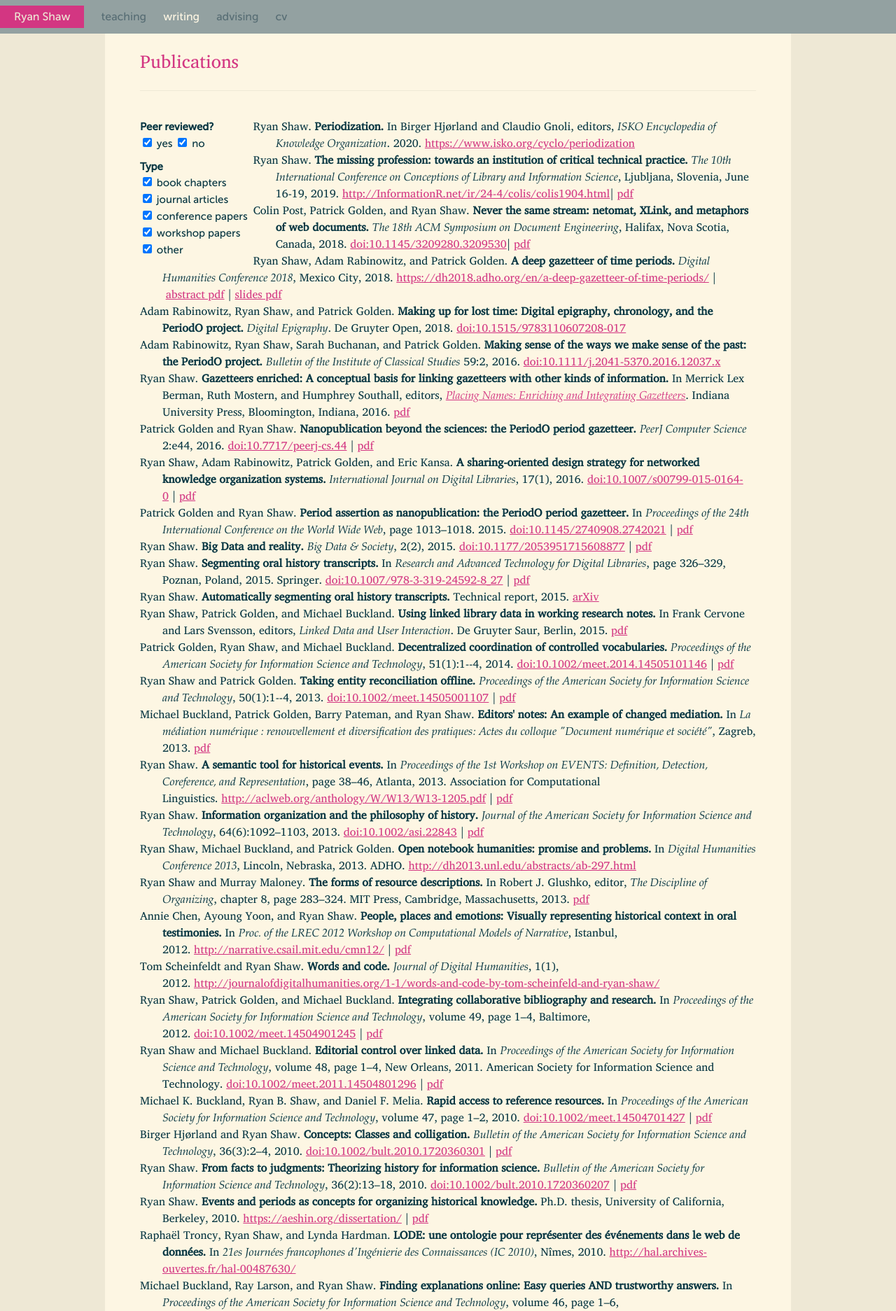
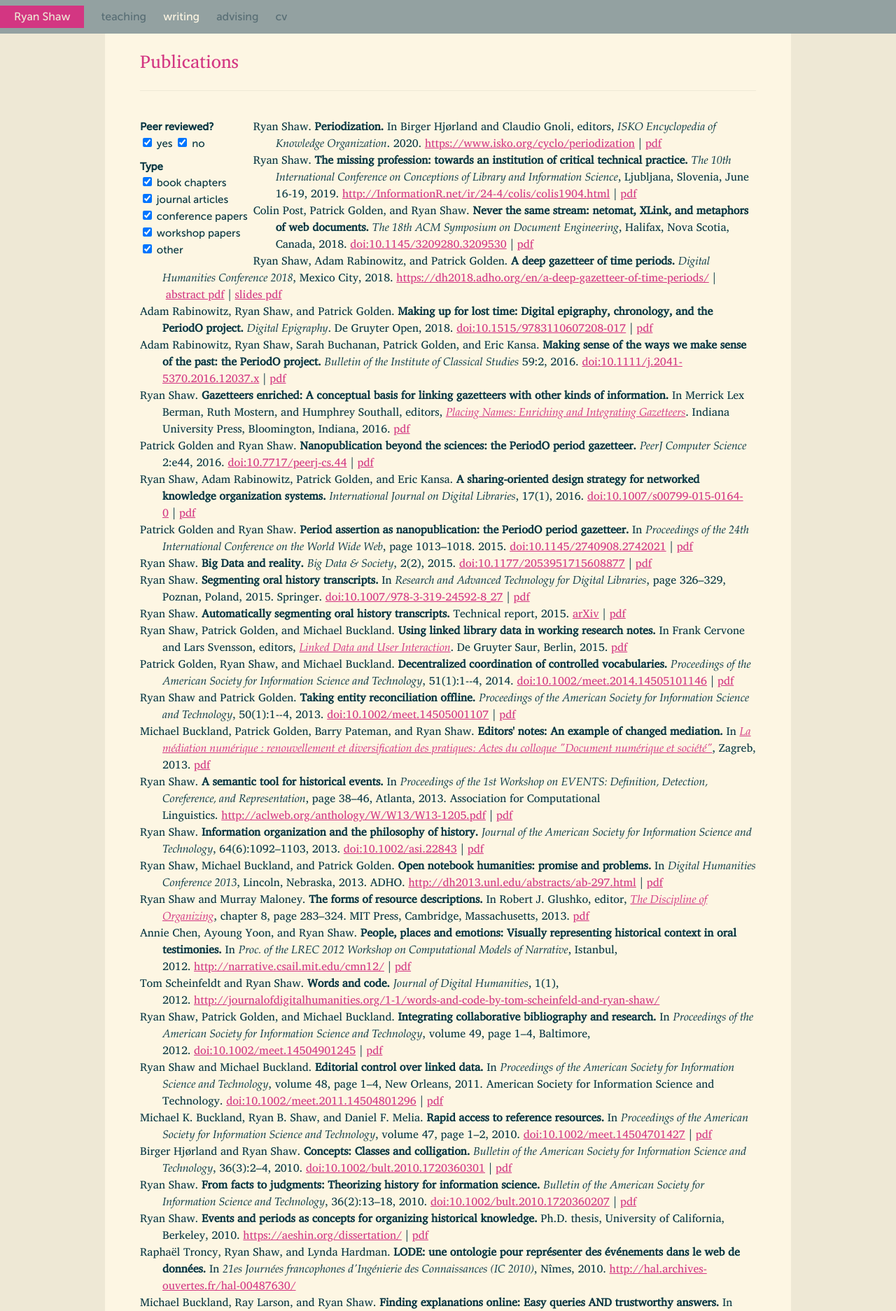
Before and after one commit to rybesh/aeshin, a Django app: page /writing/ in a window 1280 px wide. Shown: the top 1873 px of the page at 70% size. Run offline with Django 3.2, Linux system fonts and the light colour scheme; parts of the project's set-up code (start-up, migrations or seed data) failed here and were passed over; some web fonts are replaced.

Commit message:
add missing publication pdfs and archive non-doi links

```diff
--- a/aeshin/templates/writing.html
+++ b/aeshin/templates/writing.html
@@ -54,7 +54,7 @@
      >
     Ryan Shaw.
     <span class="title">Periodization.</span>
-    In Birger Hjørland and Claudio Gnoli, editors, <em>ISKO Encyclopedia of Knowledge Organization</em>. 2020.&nbsp;<a href="https://www.isko.org/cyclo/periodization">https://www.isko.org/cyclo/periodization</a>
+    In Birger Hjørland and Claudio Gnoli, editors, <em>ISKO Encyclopedia of Knowledge Organization</em>. 2020.&nbsp;<a href="https://web.archive.org/web/20201102131811/https://www.isko.org/cyclo/periodization">https://www.isko.org/cyclo/periodization</a>&nbsp;|&nbsp;<a href="{% static "pubs/Shaw - 2020 - Periodization.pdf" %}">pdf</a>
   </p>
 
   <p class="item"
@@ -63,7 +63,7 @@
      >
     Ryan Shaw.
     <span class="title">The missing profession: towards an institution of critical technical practice.</span>
-    <em>The 10th International Conference on Conceptions of Library and Information Science</em>, Ljubljana, Slovenia, June 16-19, 2019.&nbsp;<a href="https://web.archive.org/web/20191222012823/http://informationr.net/ir/24-4/colis/colis1904.html">http://InformationR.net/ir/24-4/colis/colis1904.html</a>|&nbsp;<a href="{% static "pubs/Shaw - 2019 - The missing profession : toward an institution of critical technical practice.pdf" %}">pdf</a>
+    <em>The 10th International Conference on Conceptions of Library and Information Science</em>, Ljubljana, Slovenia, June 16-19, 2019.&nbsp;<a href="https://web.archive.org/web/20201102153121/http://informationr.net/ir/24-4/colis/colis1904.html">http://InformationR.net/ir/24-4/colis/colis1904.html</a>&nbsp;|&nbsp;<a href="{% static "pubs/Shaw - 2019 - The missing profession toward an institution of critical technical practice.pdf" %}">pdf</a>
   </p>
 
   <p id="post2018"
@@ -73,7 +73,7 @@
      >
     Colin Post, Patrick Golden, and Ryan Shaw.
     <span class="title">Never the same stream: netomat, XLink, and metaphors of web documents.</span>
-    <em>The 18th ACM Symposium on Document Engineering</em>, Halifax, Nova Scotia, Canada, 2018.&nbsp;<a href="https://doi.org/10.1145/3209280.3209530">doi:10.1145/3209280.3209530</a>|&nbsp;<a href="{% static "pubs/Post, Golden, and Shaw - 2018 - Never the same stream.pdf" %}">pdf</a>
+    <em>The 18th ACM Symposium on Document Engineering</em>, Halifax, Nova Scotia, Canada, 2018.&nbsp;<a href="https://doi.org/10.1145/3209280.3209530">doi:10.1145/3209280.3209530</a>&nbsp;|&nbsp;<a href="{% static "pubs/Post, Golden, and Shaw - 2018 - Never the same stream.pdf" %}">pdf</a>
   </p>
 
   <p class="item"
@@ -82,7 +82,7 @@
      >
     Ryan Shaw, Adam Rabinowitz, and Patrick Golden.
     <span class="title">A deep gazetteer of time periods.</span>
-    <em>Digital Humanities Conference 2018</em>, Mexico City, 2018.&nbsp;<a href="https://dh2018.adho.org/en/a-deep-gazetteer-of-time-periods/">https://dh2018.adho.org/en/a-deep-gazetteer-of-time-periods/</a>&nbsp;|&nbsp<a href="{% static "pubs/Shaw, Rabinowitz, and Golden - 2018 - A deep gazetteer of time periods.pdf" %}">abstract pdf</a>&nbsp;|&nbsp<a href="{% static "pubs/PeriodO - DH 2018.pdf" %}">slides pdf</a>
+    <em>Digital Humanities Conference 2018</em>, Mexico City, 2018.&nbsp;<a href="https://web.archive.org/web/20201103215423/https://dh2018.adho.org/en/a-deep-gazetteer-of-time-periods/">https://dh2018.adho.org/en/a-deep-gazetteer-of-time-periods/</a>&nbsp;|&nbsp<a href="{% static "pubs/Shaw, Rabinowitz, and Golden - 2018 - A deep gazetteer of time periods.pdf" %}">abstract pdf</a>&nbsp;|&nbsp<a href="{% static "pubs/PeriodO - DH 2018.pdf" %}">slides pdf</a>
   </p>
 
   <p class="item"
@@ -91,16 +91,16 @@
      >
     Adam Rabinowitz, Ryan Shaw, and Patrick Golden.
     <span class="title">Making up for lost time: Digital epigraphy, chronology, and the PeriodO project.</span>
-    <em>Digital Epigraphy</em></a>. De Gruyter Open, 2018.&nbsp;<a href="https://doi.org/10.1515/9783110607208-017">doi:10.1515/9783110607208-017</a>
+    <em>Digital Epigraphy</em></a>. De Gruyter Open, 2018.&nbsp;<a href="https://doi.org/10.1515/9783110607208-017">doi:10.1515/9783110607208-017</a>&nbsp;|&nbsp;<a href="{% static "pubs/Rabinowitz, Shaw, and Golden - 2018 - Making up for Lost Time Digital Epigraphy, Chronology, and the PeriodO Project.pdf" %}">pdf</a>
   </p>
 
   <p class="item"
      data-peer-reviewed="yes"
      data-type="journal-article"
      >
-    Adam Rabinowitz, Ryan Shaw, Sarah Buchanan, and Patrick Golden.
+    Adam Rabinowitz, Ryan Shaw, Sarah Buchanan, Patrick Golden, and Eric Kansa.
     <span class="title">Making sense of the ways we make sense of the past: the PeriodO project.</span>
-    <em>Bulletin of the Institute of Classical Studies</em> 59:2, 2016.&nbsp;<a href="https://doi.org/10.1111/j.2041-5370.2016.12037.x">doi:10.1111/j.2041-5370.2016.12037.x</a>
+    <em>Bulletin of the Institute of Classical Studies</em> 59:2, 2016.&nbsp;<a href="https://doi.org/10.1111/j.2041-5370.2016.12037.x">doi:10.1111/j.2041-5370.2016.12037.x</a>&nbsp;|&nbsp;<a href="{% static "pubs/Rabinowitz, Shaw, Buchanan, Golden, and Kansa - 2016 - Making sense of the ways we make sense of the past the PeriodO project.pdf" %}">pdf</a>
  </p>
 
   <p class="item"
@@ -167,7 +167,7 @@
      >
     Ryan Shaw.
     <span class="title">Automatically segmenting oral history transcripts.</span>
-    Technical report, 2015.&nbsp;<a href="http://arxiv.org/abs/1509.08842">arXiv</a>
+    Technical report, 2015.&nbsp;<a href="http://arxiv.org/abs/1509.08842">arXiv</a>&nbsp;|&nbsp;<a href="{% static "pubs/Shaw - 2015 - Automatically Segmenting Oral History Transcripts.pdf" %}">pdf</a>
   </p>
 
   <p class="item"
@@ -177,7 +177,7 @@
     Ryan Shaw, Patrick Golden, and Michael Buckland.
     <span class="title">Using linked library data in working research notes.</span>
     In Frank Cervone and Lars Svensson, editors,
-    <em>Linked Data and User Interaction</em>. De Gruyter Saur, Berlin, 2015.&nbsp;<a href="{% static "pubs/Shaw, Golden, Buckland - 2015 - Using Linked Library Data in Working Research Notes.pdf" %}">pdf</a>
+    <a href="http://www.worldcat.org/oclc/968969532"><em>Linked Data and User Interaction</em></a>. De Gruyter Saur, Berlin, 2015.&nbsp;<a href="{% static "pubs/Shaw, Golden, Buckland - 2015 - Using Linked Library Data in Working Research Notes.pdf" %}">pdf</a>
   </p>
 
   <p class="item"
@@ -206,8 +206,8 @@
      >
     Michael Buckland, Patrick Golden, Barry Pateman, and Ryan Shaw.
     <span class="title">Editors' notes: An example of changed mediation.</span>
-    In <em>La m&eacute;diation num&eacute;rique : renouvellement et diversification des pratiques:
-      Actes du colloque "Document num&eacute;rique et soci&eacute;t&eacute;"</em>, Zagreb, 2013.&nbsp;<a href="{% static "pubs/Buckland, Golden, Pateman, & Shaw - 2013 - Editors' Notes An Example of Changed Mediation.pdf" %}">pdf</a>
+    In <a href="http://www.worldcat.org/oclc/870439615"><em>La m&eacute;diation num&eacute;rique : renouvellement et diversification des pratiques:
+      Actes du colloque "Document num&eacute;rique et soci&eacute;t&eacute;"</em></a>, Zagreb, 2013.&nbsp;<a href="{% static "pubs/Buckland, Golden, Pateman, & Shaw - 2013 - Editors' Notes An Example of Changed Mediation.pdf" %}">pdf</a>
   </p>
 
   <p class="item"
@@ -218,7 +218,7 @@
     <span class="title">A semantic tool for historical events.</span>
     In <em>Proceedings of the 1st Workshop on EVENTS: Definition,
       Detection, Coreference, and Representation</em>, page 38&ndash;46, Atlanta, 2013.
-    Association for Computational Linguistics.&nbsp;<a href="http://aclweb.org/anthology/W/W13/W13-1205.pdf">http://aclweb.org/anthology/W/W13/W13-1205.pdf</a>&nbsp;|&nbsp;<a href="{% static "pubs/Shaw - 2013 - A Semantic Tool for Historical Events.pdf" %}">pdf</a>
+    Association for Computational Linguistics.&nbsp;<a href="https://web.archive.org/web/20150909073156/http://aclweb.org/anthology/W/W13/W13-1205.pdf">http://aclweb.org/anthology/W/W13/W13-1205.pdf</a>&nbsp;|&nbsp;<a href="{% static "pubs/Shaw - 2013 - A Semantic Tool for Historical Events.pdf" %}">pdf</a>
   </p>
 
   <p class="item"
@@ -238,7 +238,7 @@
     Ryan Shaw, Michael Buckland, and Patrick Golden.
     <span class="title">Open notebook humanities: promise and problems.</span>
     In <em>Digital Humanities Conference 2013</em>, Lincoln, Nebraska, 2013.
-    ADHO.&nbsp;<a href="http://dh2013.unl.edu/abstracts/ab-297.html">http://dh2013.unl.edu/abstracts/ab-297.html</a>
+    ADHO.&nbsp;<a href="https://web.archive.org/web/20201103224421/http://dh2013.unl.edu/abstracts/ab-297.html">http://dh2013.unl.edu/abstracts/ab-297.html</a>&nbsp;|&nbsp;<a href="{% static "pubs/Shaw, Buckland, Golden - 2013 - Open Notebook Humanities Promise and Problems.pdf" %}">pdf</a>
   </p>
 
   <p class="item"
@@ -247,7 +247,7 @@
      >
     Ryan Shaw and Murray Maloney.
     <span class="title">The forms of resource descriptions.</span>
-    In Robert&nbsp;J. Glushko, editor, <em>The Discipline of Organizing</em>,
+    In Robert&nbsp;J. Glushko, editor, <a href="http://www.worldcat.org/oclc/901348301"><em>The Discipline of Organizing</em></a>,
     chapter&nbsp;8, page 283&ndash;324. MIT Press, Cambridge, Massachusetts, 2013.&nbsp;<a href="{% static "pubs/Shaw, Maloney - 2013 - The forms of resource descriptions.pdf" %}">pdf</a>
   </p>
 
@@ -257,7 +257,7 @@
      >
     Annie Chen, Ayoung Yoon, and Ryan Shaw.
     <span class="title">People, places and emotions: Visually representing historical context in oral testimonies.</span>
-    In <em>Proc. of the LREC 2012 Workshop on Computational Models of Narrative</em>, Istanbul, 2012.&nbsp;<a href="http://narrative.csail.mit.edu/cmn12/">http://narrative.csail.mit.edu/cmn12/</a>&nbsp;|&nbsp;<a href="{% static "pubs/Chen, Yoon, & Shaw - 2012 - Visually Representing Historical Context in Oral Testimonies.pdf" %}">pdf</a>
+    In <em>Proc. of the LREC 2012 Workshop on Computational Models of Narrative</em>, Istanbul, 2012.&nbsp;<a href="https://web.archive.org/web/20201103231004/http://narrative.csail.mit.edu/cmn12/">http://narrative.csail.mit.edu/cmn12/</a>&nbsp;|&nbsp;<a href="{% static "pubs/Chen, Yoon, & Shaw - 2012 - Visually Representing Historical Context in Oral Testimonies.pdf" %}">pdf</a>
   </p>
 
   <p class="item"
@@ -356,8 +356,8 @@
      >
     Michael Buckland, Ryan Shaw, and Daniel Melia.
     <span class="title">Contexte et connexions: L'Irlande et le patrimoine irlandais.</span>
-    In <em>Patrimoine 3.0. Actes du douzieme colloque international sur
-      le document electronique</em>, page 15&ndash;28, Montreal, 2009. Europia.&nbsp;<a href="{% static "pubs/Buckland, Shaw, Melia - 2009 - Contexte et connexions L'Irlande et le patrimoine irlandais.pdf" %}">pdf</a>
+    In <a href="http://www.worldcat.org/oclc/762563693"><em>Patrimoine 3.0. Actes du douzieme colloque international sur
+      le document electronique</em></a>, page 15&ndash;28, Montreal, 2009. Europia.&nbsp;<a href="{% static "pubs/Buckland, Shaw, Melia - 2009 - Contexte et connexions L'Irlande et le patrimoine irlandais.pdf" %}">pdf</a>
   </p>
 
   <p class="item"
@@ -452,7 +452,7 @@
     Ryan Shaw and Michael Buckland.
     <span class="title">Open identification and linking of the four Ws.</span>
     In <em>Proceedings of the 2008 International Conference on Dublin
-      Core and Metadata Applications</em>, Berlin, 2008.&nbsp;<a href="http://dcpapers.dublincore.org/pubs/article/view/942">http://dcpapers.dublincore.org/pubs/article/view/942</a>
+      Core and Metadata Applications</em>, Berlin, 2008.&nbsp;<a href="https://web.archive.org/web/20201103232330/https://dcpapers.dublincore.org/pubs/article/view/942">http://dcpapers.dublincore.org/pubs/article/view/942</a>&nbsp;|&nbsp;<a href="{% static "pubs/Shaw and Buckland - 2008 - Open Identification and Linking of the Four Ws.pdf" %}">pdf</a>
   </p>
 
   <p class="item"
@@ -484,7 +484,7 @@
      >
     Ryan Shaw.
     <span class="title">Meta-events.</span>
-    “Distributed Participation” panel at the ParaSite New Media Symposium,
+    “Distributed Participation” panel at the <a href="https://web.archive.org/web/20100630212744/http://filmstudies.berkeley.edu/parasite/program.html">ParaSite New Media Symposium</a>,
     Berkeley, California, 2007.&nbsp;<a href="{% static "pubs/Shaw - 2007 - Meta-events.pdf" %}">pdf</a>
   </p>
 
@@ -575,7 +575,7 @@
     Ryan Shaw.
     <span class="title">Recognition markets and visual privacy.</span>
     In <em>UnBlinking: New Perspectives on Visual Privacy in the 21st
-      Century</em>, Berkeley, 2006.&nbsp;<a href="http://www.law.berkeley.edu/files/bclt_unblinking_shaw.pdf">http://www.law.berkeley.edu/files/bclt_unblinking_shaw.pdf</a>&nbsp;|&nbsp;<a href="{% static "pubs/Shaw - 2006 - Recognition Markets and Visual Privacy.pdf" %}">pdf</a>
+      Century</em>, Berkeley, 2006.&nbsp;<a href="https://web.archive.org/web/20150910203519/http://www.law.berkeley.edu/files/bclt_unblinking_shaw.pdf">http://www.law.berkeley.edu/files/bclt_unblinking_shaw.pdf</a>&nbsp;|&nbsp;<a href="{% static "pubs/Shaw - 2006 - Recognition Markets and Visual Privacy.pdf" %}">pdf</a>
   </p>
 
   <p class="item"
```
Also changed, not shown: 12 other files.
